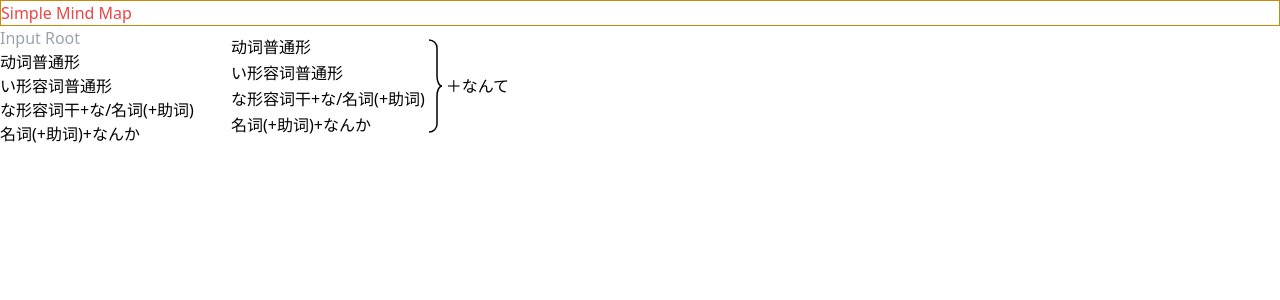
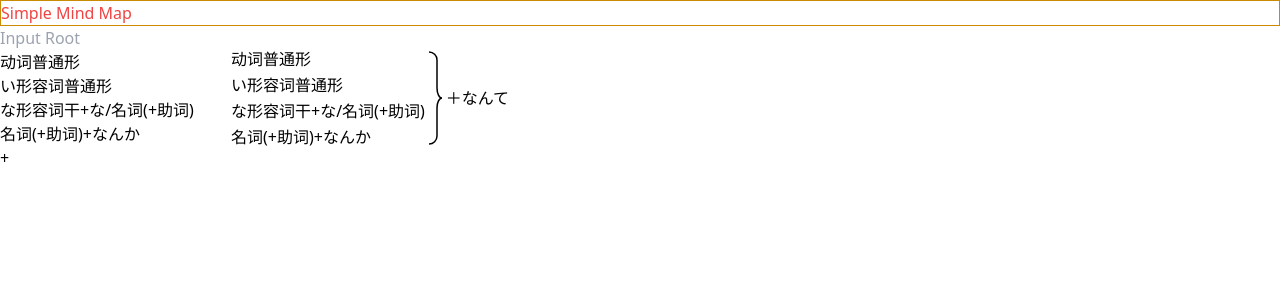
Before and after one commit to kakmsaikou/simple-mind-map, a React (Vite) app: page / in a window 1280 px wide. Shown: the top 300 px of the page. Built offline with nearby package versions, Linux system fonts and the light colour scheme.

Commit message:
feat: add childNode

```diff
--- a/src/App.tsx
+++ b/src/App.tsx
@@ -15,7 +15,7 @@ const App = () => {
 
   useEffect(() => {
     setUlHeight(childNodes.current?.clientHeight || 0);
-  }, [childNodesHeight]);
+  }, [childNodeList]);
 
   const handleChildNodeChange = (
     e: ChangeEvent<HTMLInputElement>,
@@ -44,12 +44,21 @@ const App = () => {
                   type='text'
                   placeholder='Input Child'
                   value={childNodeList[index]}
-                  onInput={e => handleChildNodeChange(e as ChangeEvent<HTMLInputElement>, index)}
+                  onInput={e =>
+                    handleChildNodeChange(
+                      e as ChangeEvent<HTMLInputElement>,
+                      index
+                    )
+                  }
                 />
               </li>
             ))}
+            <li>
+              <button onClick={()=>{setChildNodeList([...childNodeList, ''])}}>+</button>
+            </li>
           </ul>
         </div>
+
         <div className='flex items-center space-x-1'>
           <ul
             className='flex flex-col justify-between space-y-2.5'
```
